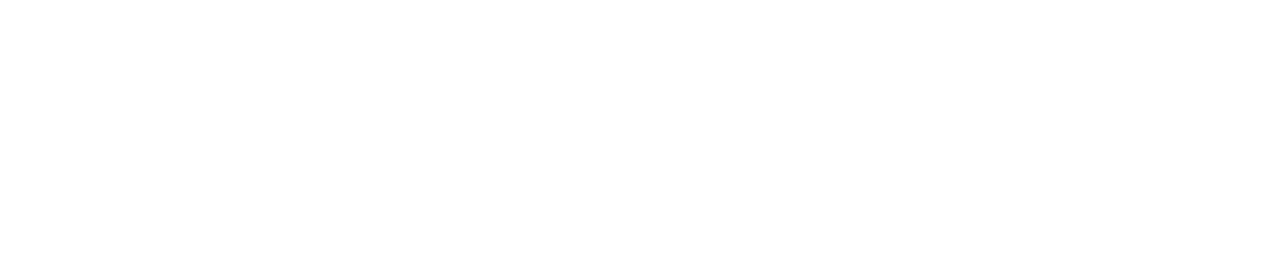
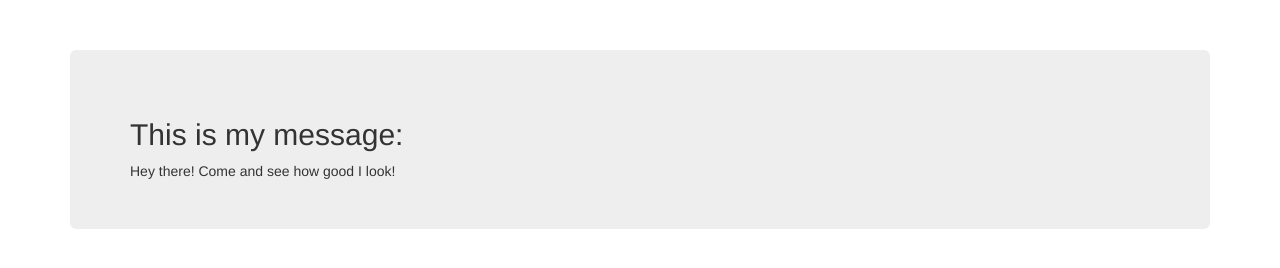
Before and after one commit to letrungkien0210/MeanMachine, a website: page BuildRESTfulAPI/view/index.html in a window 1280 px wide. Drawn offline with nearby package versions, Linux system fonts and the light colour scheme.

Commit message:
Update index.html

```diff
--- a/BuildRESTfulAPI/view/index.html
+++ b/BuildRESTfulAPI/view/index.html
@@ -18,5 +18,10 @@
   </head>
   <!-- declare our angular application and angular controller -->
   <body class="container" ng-app="firstApp" ng-controller="mainController as main">
+    <div class="jumbotron">
+      <!-- display message -->
+      <h2>This is my message:</h2>
+      {{main.message}}
+    </div>
   </body>
 </html>
```
